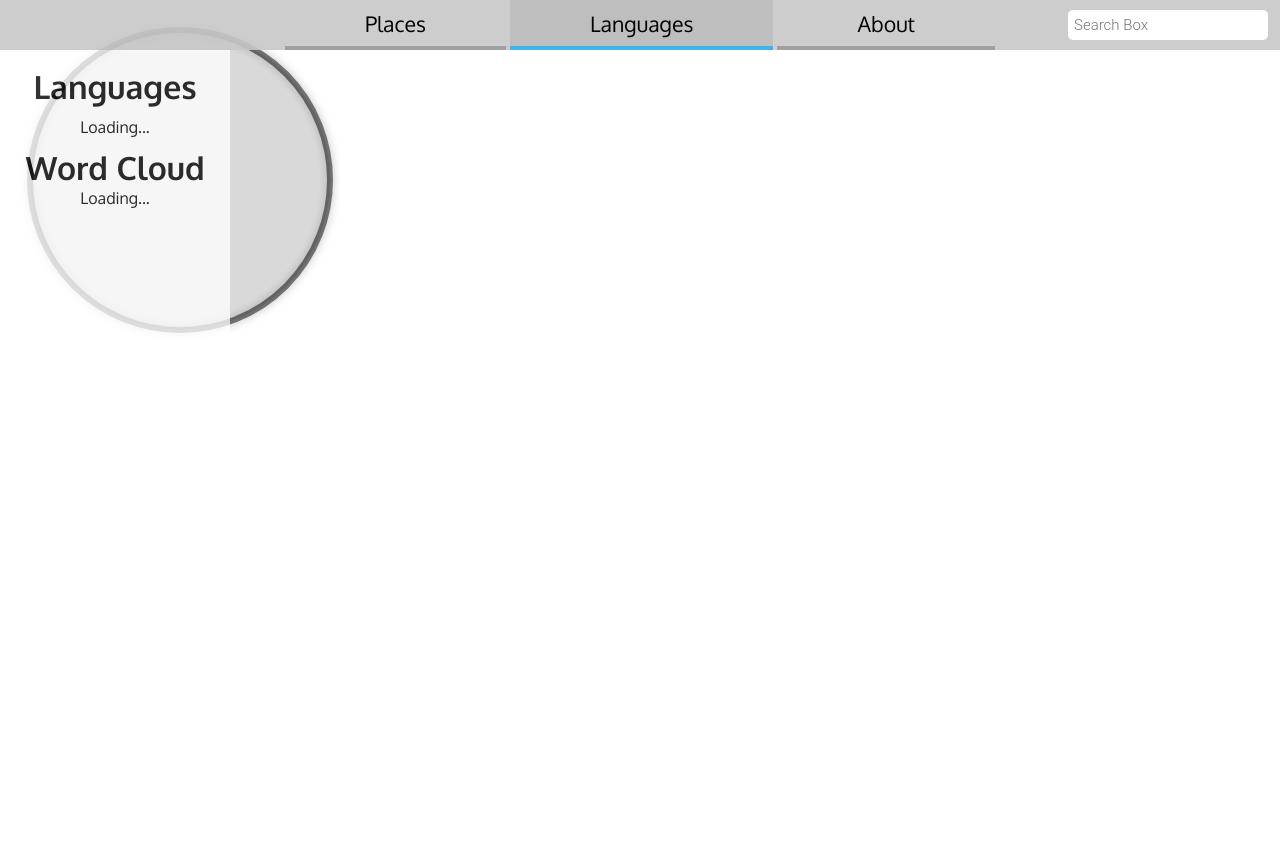
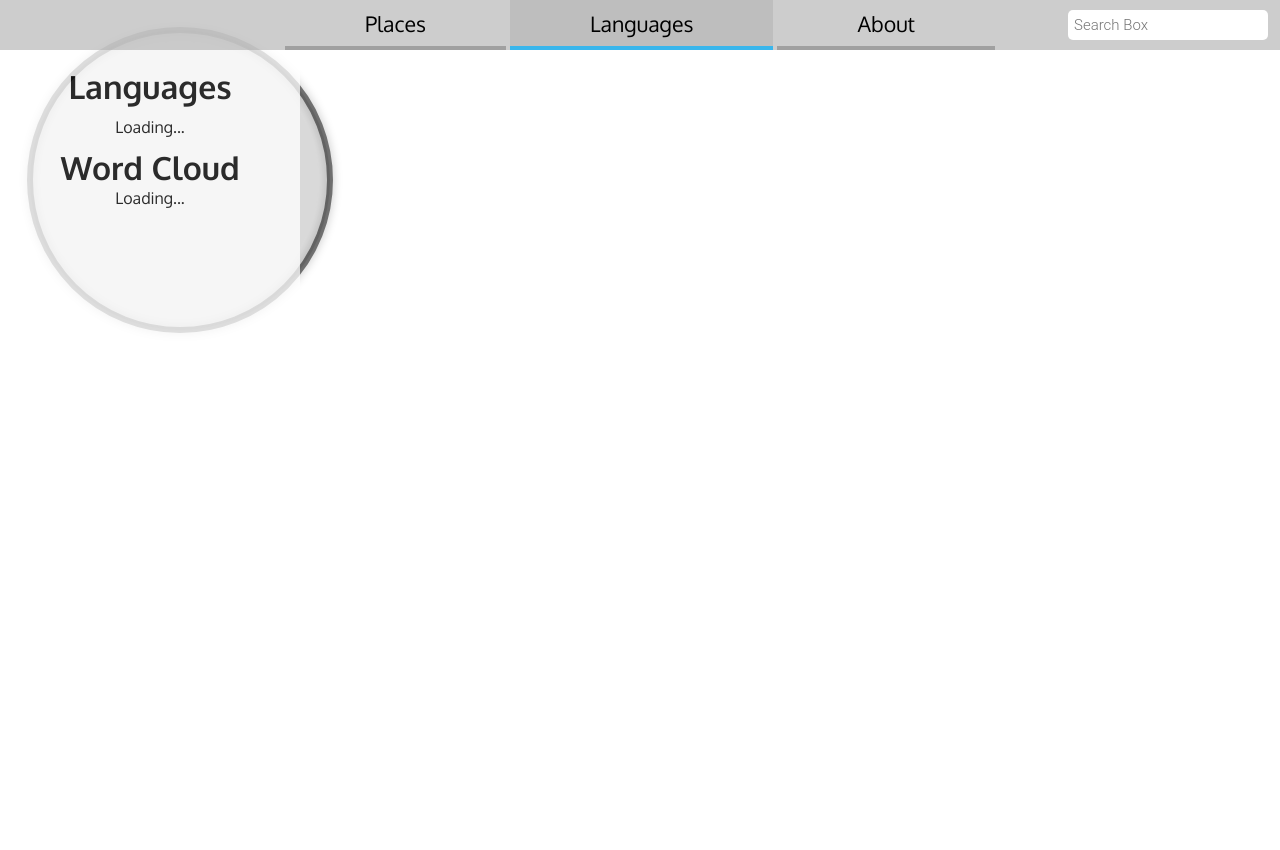
Before and after one commit to fuyumaou/Big-Data-and-Twitter, a Flask app: page / in a window 1280 px wide. Run offline with Flask 2, Linux system fonts and the light colour scheme; some libraries are stand-ins or nearby versions.

Commit message:
Made sidebar wider (it felt quite squished given how important it is)

```diff
--- a/static/css/style.css
+++ b/static/css/style.css
@@ -72,7 +72,7 @@ html, body {
 
 #sidebar {
 	overflow: scroll;
-	width: 230px;
+	width: 300px;
 	padding: 1em;
 	margin-top: 50px;
 	padding-bottom: 50px;
@@ -97,7 +97,7 @@ html, body {
 }
 
 #places-title {
-	font-size: 18pt;
+	font-size: 22pt;
 	margin: 15px 0 25px 0;
 }
 
@@ -121,7 +121,7 @@ h1 {
 
 .lang-stat > td {
 	margin: 3px auto;
-	font-size: 11pt;
+	font-size: 14pt;
 }
 
 .lang-name {
--- a/static/js/map.js
+++ b/static/js/map.js
@@ -269,8 +269,8 @@ var initializeMap = function() {
 				}
 
 				$("#wordcloud").jQCloud(words, {
-					width: 180,
-					height: 200,
+					width: 250,
+					height: 300,
 					shape: "rectangular"
 				});
 			} else {
--- a/templates/map.html
+++ b/templates/map.html
@@ -30,7 +30,7 @@
 			<div id="places-page" class="sidebar-page">
 				<h1 id="places-title"></h1>
 				<h2 id="places-content">Click on a place to find tweets and sentiment about it</h2>
-				<div id="places-bar"><canvas id="sentiment-canvas" width="180px" height="20px"></canvas></div>
+				<div id="places-bar"><canvas id="sentiment-canvas" width="250px" height="20px"></canvas></div>
 				<div id="places-account"></div>
 			</div>
 			<div id="languages-page" class="selected sidebar-page">
```
